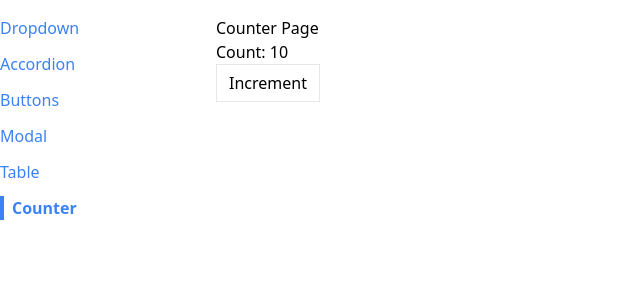
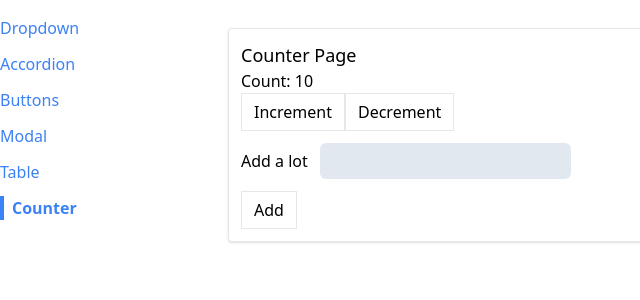
Before and after one commit to haikali3/navigation-react, a React (Create React App) app: page /counter in a window 1280 px wide. Shown: the top 300 px of the page, without its empty margins (0-640 px from the left). Built offline with nearby package versions, Linux system fonts and the light colour scheme.

Commit message:
useReducer

```diff
--- a/src/App.js
+++ b/src/App.js
@@ -28,7 +28,7 @@ function App() {
           <TablePage />
         </Route>
         <Route path="/counter">
-          <CounterPage initialCounter={10} />
+          <CounterPage initialCount={10} />
         </Route>
       </div>
     </div>
--- a/src/hooks/use-counter.js
+++ b/src/hooks/use-counter.js
@@ -1,7 +1,7 @@
 import { useState, useEffect } from 'react';
 
-function useCounter(initialCounter) {
-  const [count, setCount] = useState(initialCounter);
+function useCounter(initialCount) {
+  const [count, setCount] = useState(initialCount);
 
   useEffect(() => {
     console.log(count);
--- a/src/pages/CounterPage.js
+++ b/src/pages/CounterPage.js
@@ -1,15 +1,86 @@
+import { useReducer } from 'react';
 import Button from '../components/Button';
-import useCounter from '../hooks/use-counter';
+import Panel from '../components/Panel';
 
-function CounterPage({ initialCounter }) {
-  const { count, increment } = useCounter(initialCounter);
+const INCREMENT_COUNT = 'increment';
+const DECREMENT_COUNT = 'decrement';
+const SET_VALUE_TO_ADD = 'value-to-add';
+
+const reducer = (state, action) => {
+  switch (action.type) {
+    case INCREMENT_COUNT:
+      return {
+        ...state, // spread operator
+        count: state.count + 1,
+      };
+    case DECREMENT_COUNT:
+      return {
+        ...state,
+        count: state.count - 1,
+      };
+    case SET_VALUE_TO_ADD:
+      return {
+        ...state,
+        valueToAdd: action.payload,
+      };
+    default:
+      return state;
+  }
+};
+
+function CounterPage({ initialCount }) {
+  // const [count, setCount] = useState(initialCount);
+  // const [valueToAdd, setValueToAdd] = useState(0);
+
+  const [state, dispatch] = useReducer(reducer, {
+    count: initialCount,
+    valueToAdd: 0,
+  });
+  console.log(state);
+
+  const increment = () => {
+    // setCount(count + 1);
+    dispatch({ type: 'INCREMENT_COUNT' });
+  };
+  const decrement = () => {
+    // setCount(count - 1);
+    dispatch({ type: 'DECREMENT_COUNT' });
+  };
+
+  const handleChange = (event) => {
+    const value = parseInt(event.target.value) || 0;
+
+    dispatch({ type: 'value-to-SET_VALUE_TO_ADD', payload: value });
+    // setValueToAdd(event.target.value);
+  };
+
+  const handleSubmit = (event) => {
+    event.preventDefault();
+    // setCount(count + parseInt(valueToAdd));
+    // setValueToAdd(0);
+    dispatch({ type: 'value-to-add' });
+  };
 
   return (
-    <div>
-      <h1>Counter Page</h1>
-      <p>Count: {count}</p>
-      <Button onClick={increment}>Increment</Button>
-    </div>
+    <Panel className="m-3">
+      <h1 className="text-lg">Counter Page</h1>
+      <p>Count: {state.count}</p>
+      <div className="flex flex-row">
+        <Button onClick={increment}>Increment</Button>
+        <Button onClick={decrement}>Decrement</Button>
+      </div>
+
+      <form onSubmit={handleSubmit}>
+        <label htmlFor="">Add a lot</label>
+        <input
+          value={state.valueToAdd || ''}
+          onChange={handleChange}
+          type="number"
+          className="p-1 m-3 bg-slate-200 border-1 py-1.5 pl-4 text-gray-900 ring-9 ring-inset ring-gray-300 rounded-md"
+        />
+        <Button>Add</Button>
+      </form>
+    </Panel>
   );
 }
 
```
